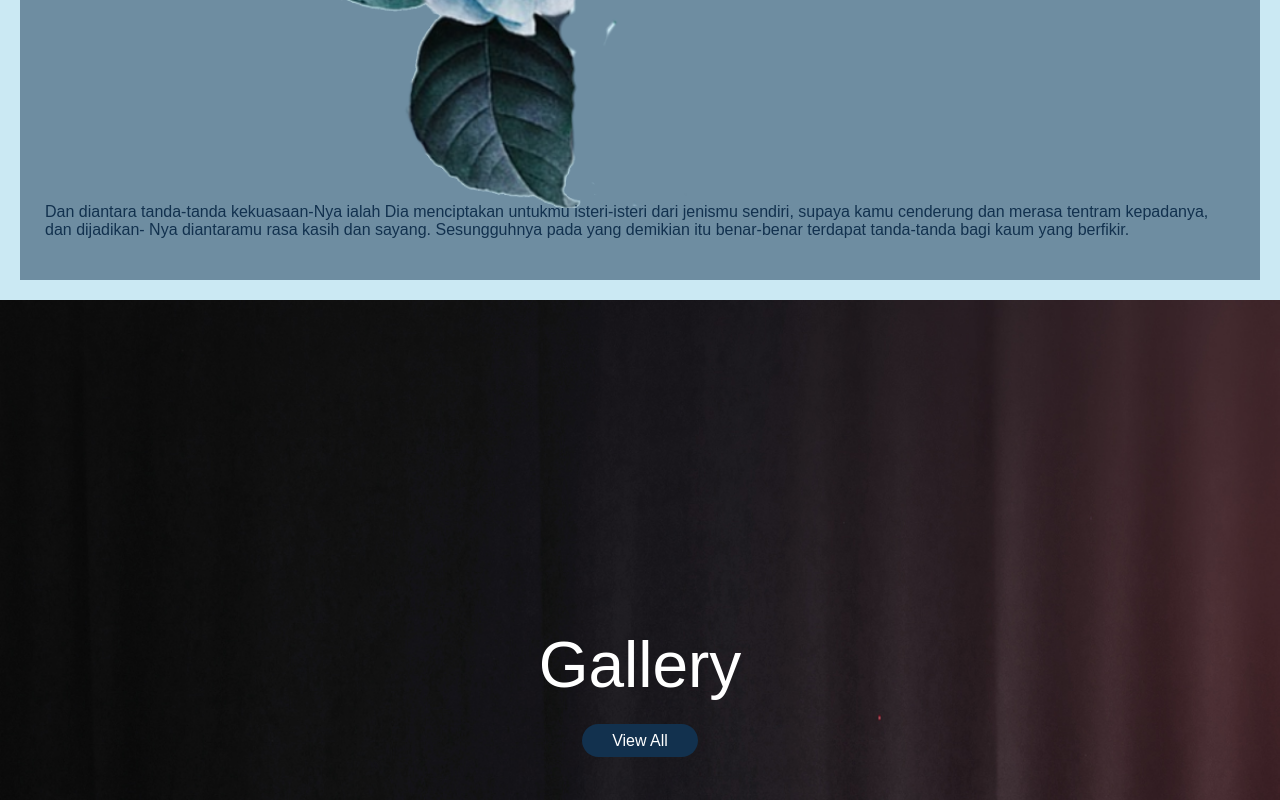
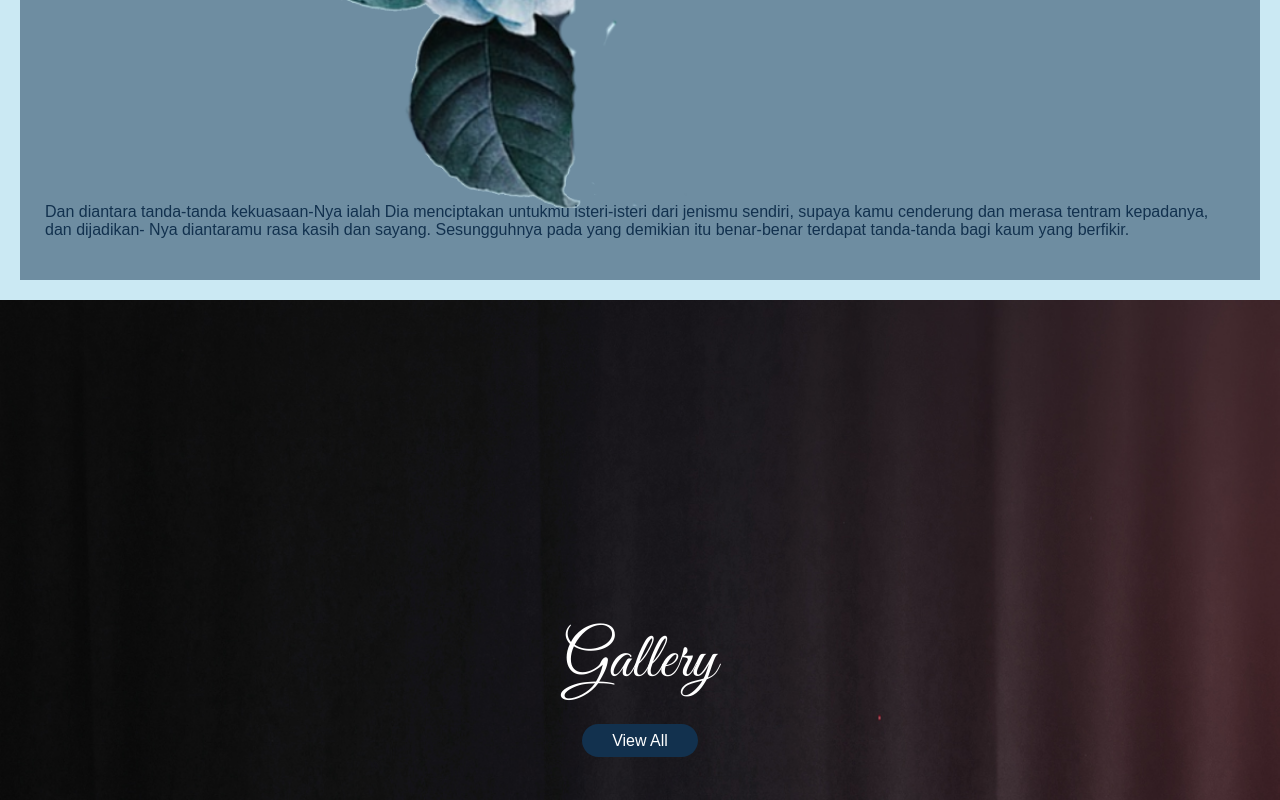
Before and after one commit to Zuniaxe/Wedding-Invitation-WEB, a plain HTML site: page detail.html in a window 1280 px wide. Shown: the part 4873-5673 px from the top of the page. Drawn offline with Linux system fonts and the light colour scheme.

Commit message:
Font Changed

```diff
--- a/css/detail.css
+++ b/css/detail.css
@@ -317,7 +317,7 @@ i{
 }
 
 .footer p {
-    font-family: var(--font-family);
+    font-family: "Great Vibes";
     font-size: 64px;
     color: white;
     margin-bottom: 20px;
```
